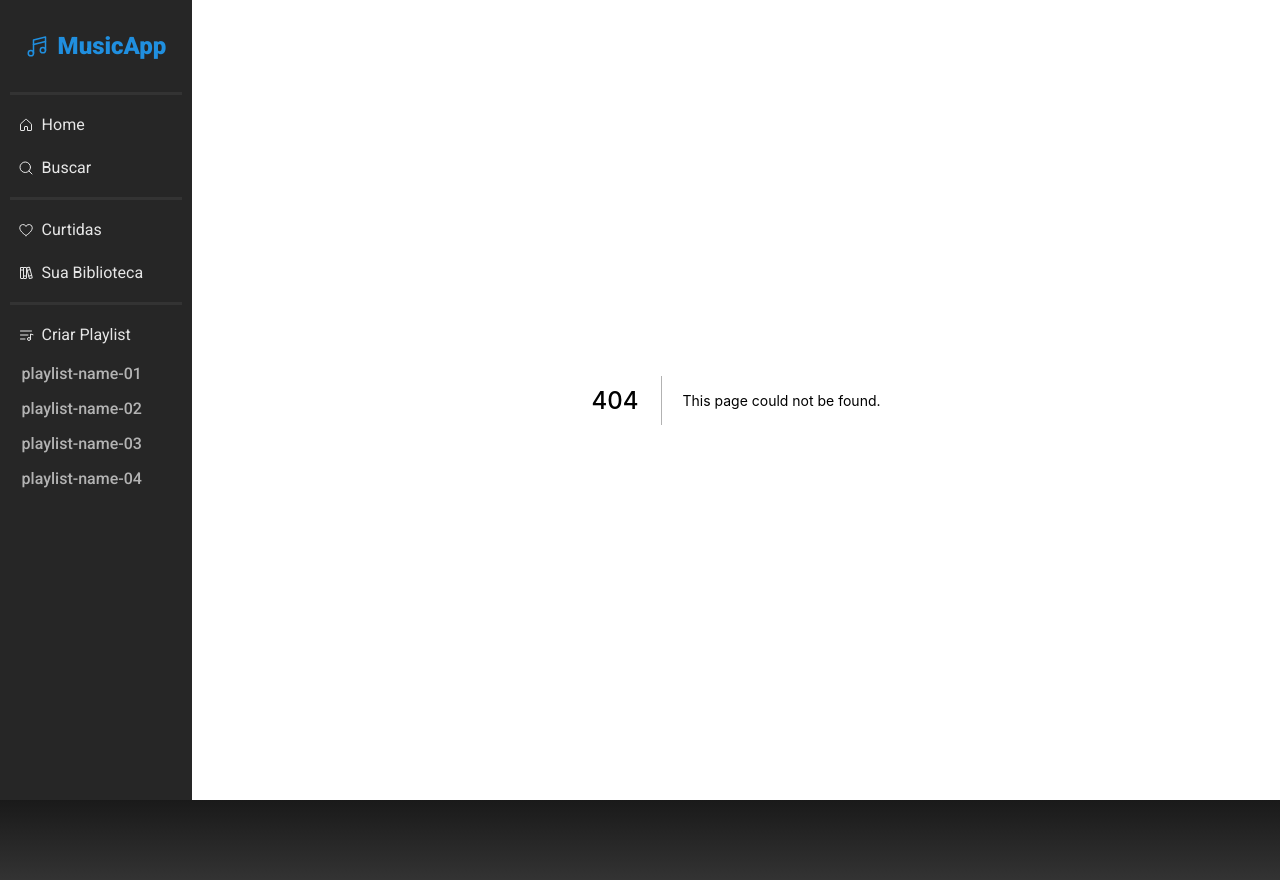
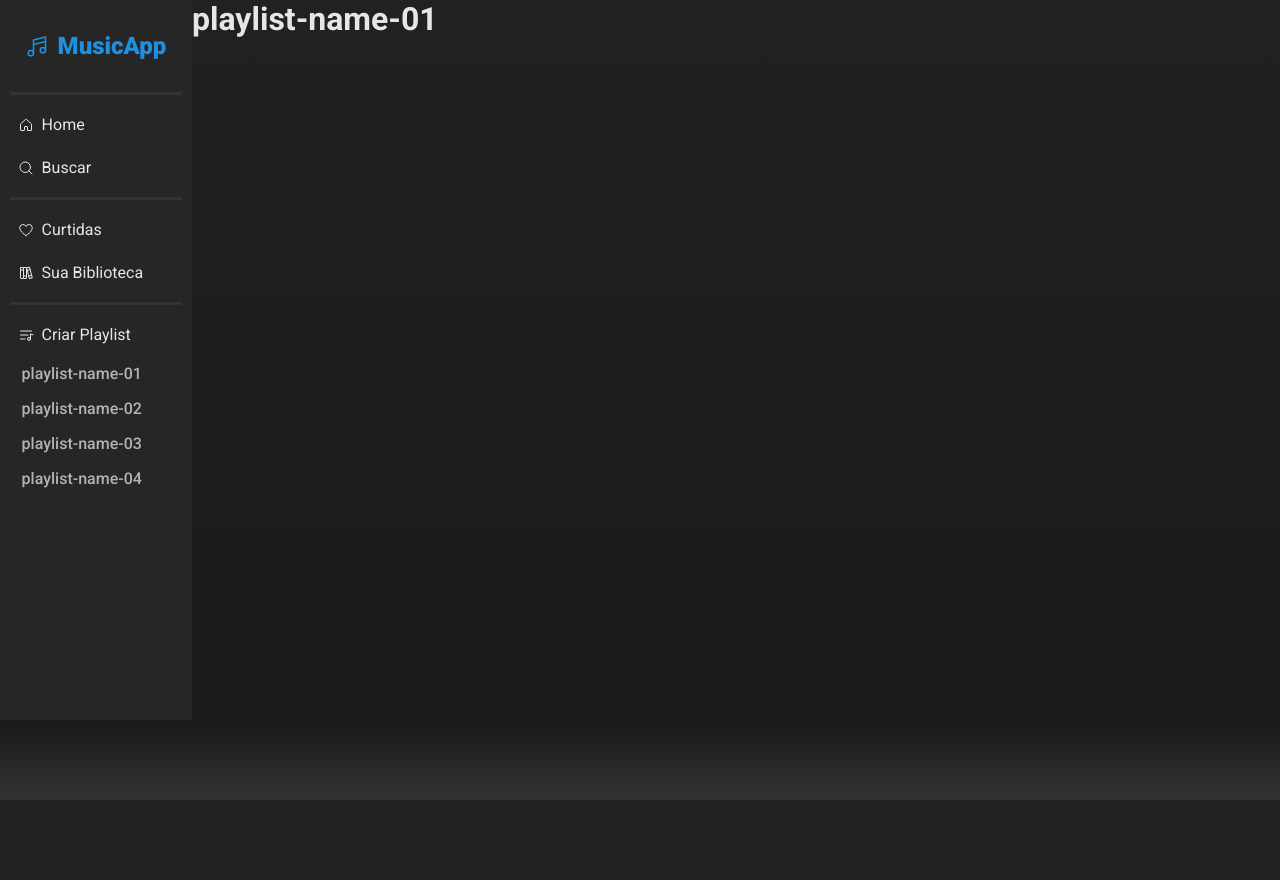
Before and after one commit to WillianIgorDeveloper/musicApp, a Next.js app: page /playlist/playlist-name-01 in a window 1280 px wide. Before the commit this address had no page. After the commit the page ends 800 px from the top, so only its background shows below. Built offline with nearby package versions, Linux system fonts and the light colour scheme.

Commit message:
add dinamic routs

```diff
--- a/components/NavegationBar/NavegationBar.tsx
+++ b/components/NavegationBar/NavegationBar.tsx
@@ -62,7 +62,7 @@
                 {data.map(playlist => {
                     return(
                         <li>
-                            <Link href={`/${playlist.slug}`}>
+                            <Link href={`/playlist/${playlist.slug}`}>
                                 <a >{playlist.slug}</a>
                             </Link>
                         </li>
--- /dev/null
+++ b/pages/playlist/[id].tsx
@@ -0,0 +1,11 @@
+import { useRouter } from "next/router"
+
+export default function Playlist () {
+    const router = useRouter().query.id
+
+    return(
+        <>
+            <h1>{router}</h1>
+        </>
+    )
+}
```
Also changed, not shown: pages/[id].tsx (added, +7 -0 lines), pages/[slug].tsx (deleted).
